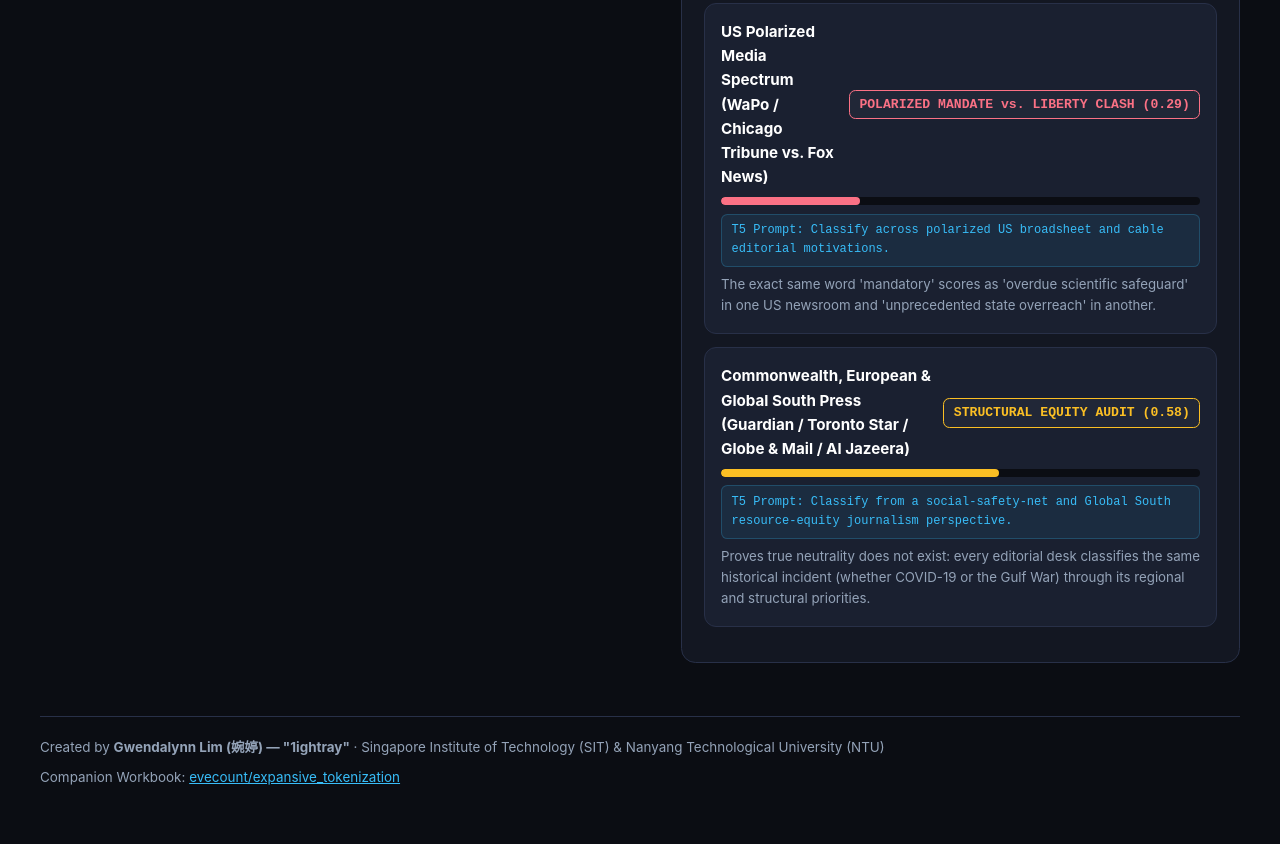
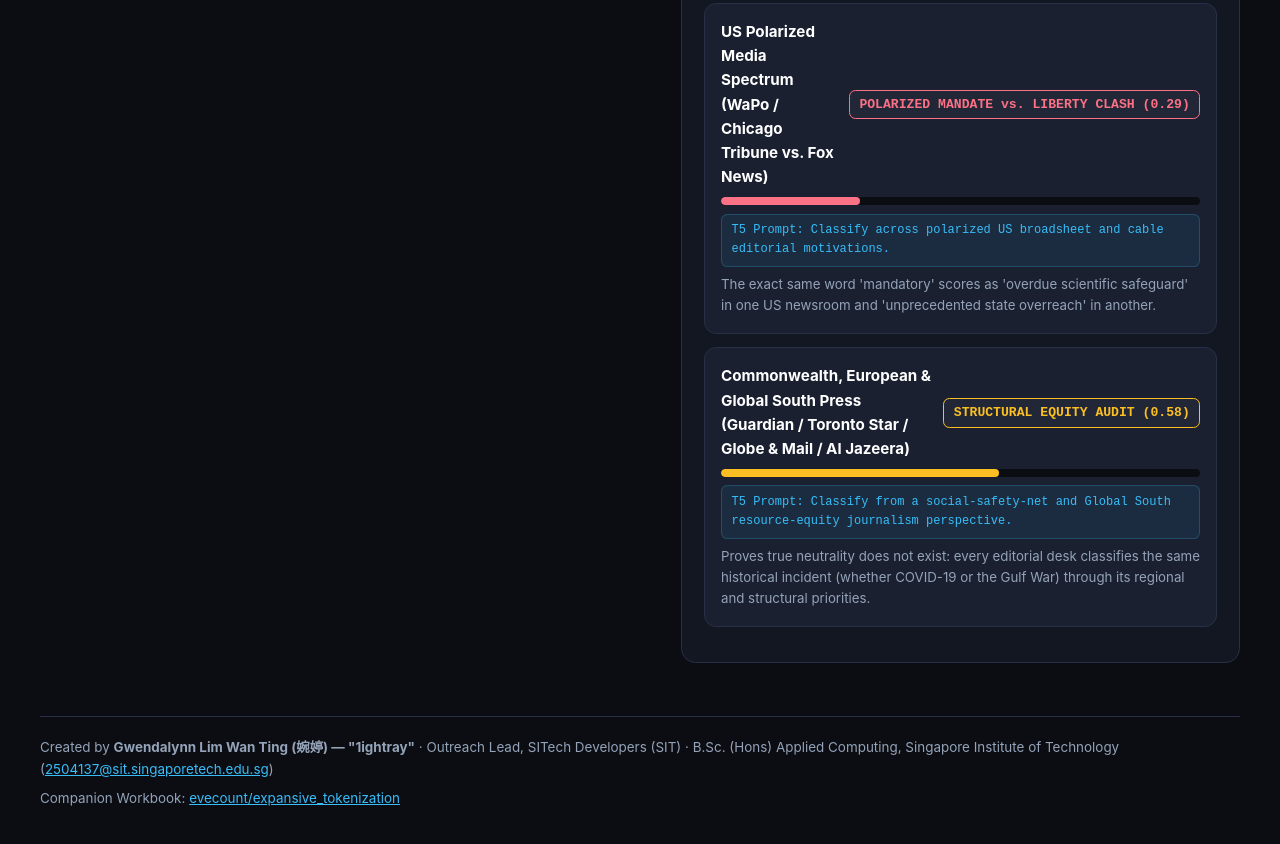
Before and after one commit to evecount/text_classification_by_audience, a plain HTML site: page index.html in a window 1280 px wide. Shown: the part 1024-1868 px from the top of the page. Drawn offline with Linux system fonts and the light colour scheme.

Commit message:
docs: add Gwendalynn Lim Wan Ting SIT student address (2504137@sit.singaporetech.edu.sg) and SITech Developers Outreach Lead title

```diff
--- a/index.html
+++ b/index.html
@@ -222,7 +222,7 @@
     </div>
 
     <footer>
-      <div>Created by <strong>Gwendalynn Lim (婉婷) — "1ightray"</strong> · Singapore Institute of Technology (SIT) & Nanyang Technological University (NTU)</div>
+      <div>Created by <strong>Gwendalynn Lim Wan Ting (婉婷) — "1ightray"</strong> · Outreach Lead, SITech Developers (SIT) · B.Sc. (Hons) Applied Computing, Singapore Institute of Technology (<a href="mailto:2504137@sit.singaporetech.edu.sg" style="color: var(--accent-2);">2504137@sit.singaporetech.edu.sg</a>)</div>
       <div>Companion Workbook: <a href="https://github.com/evecount/expansive_tokenization" style="color: var(--accent-2);">evecount/expansive_tokenization</a></div>
     </footer>
   </div>
```
Also changed, not shown: 1 other file.
